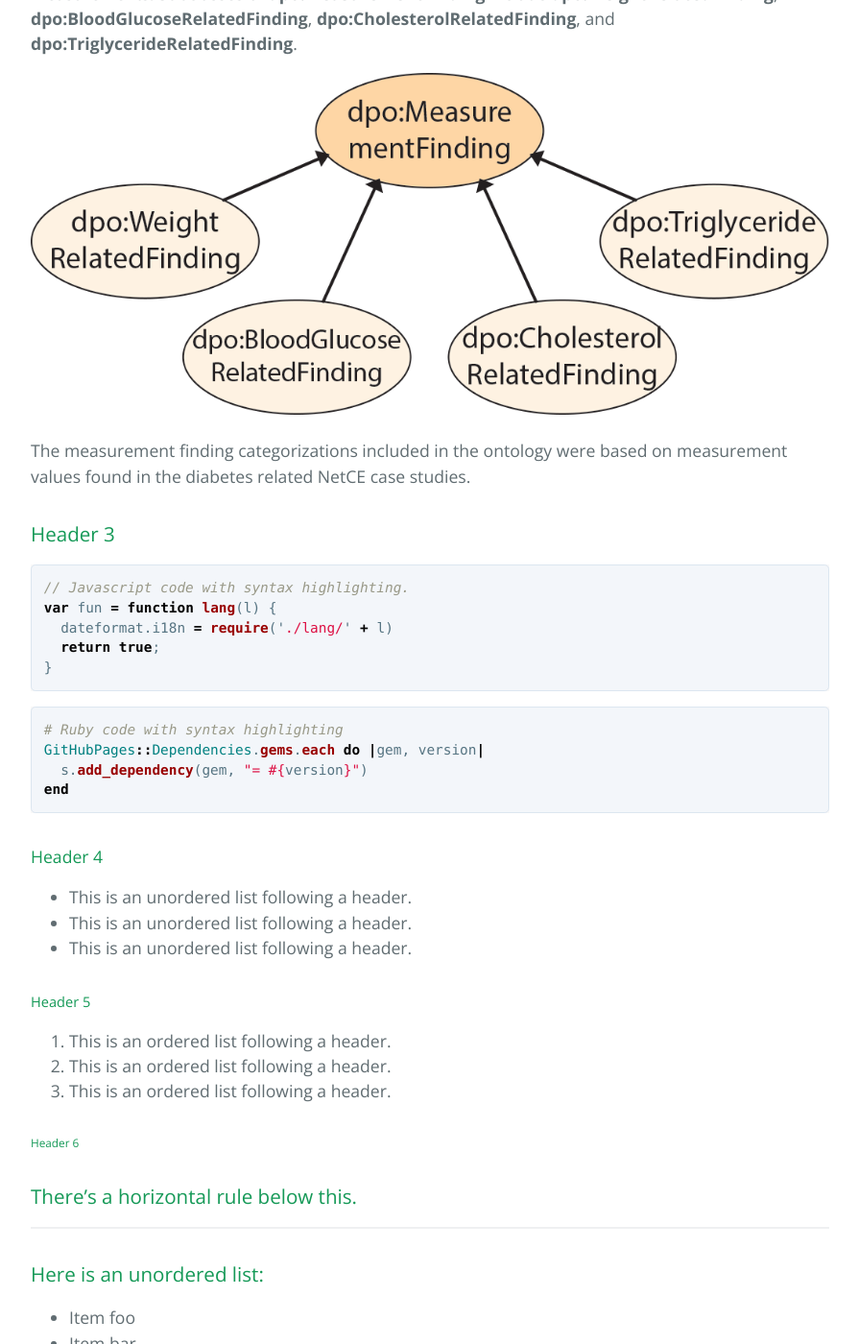
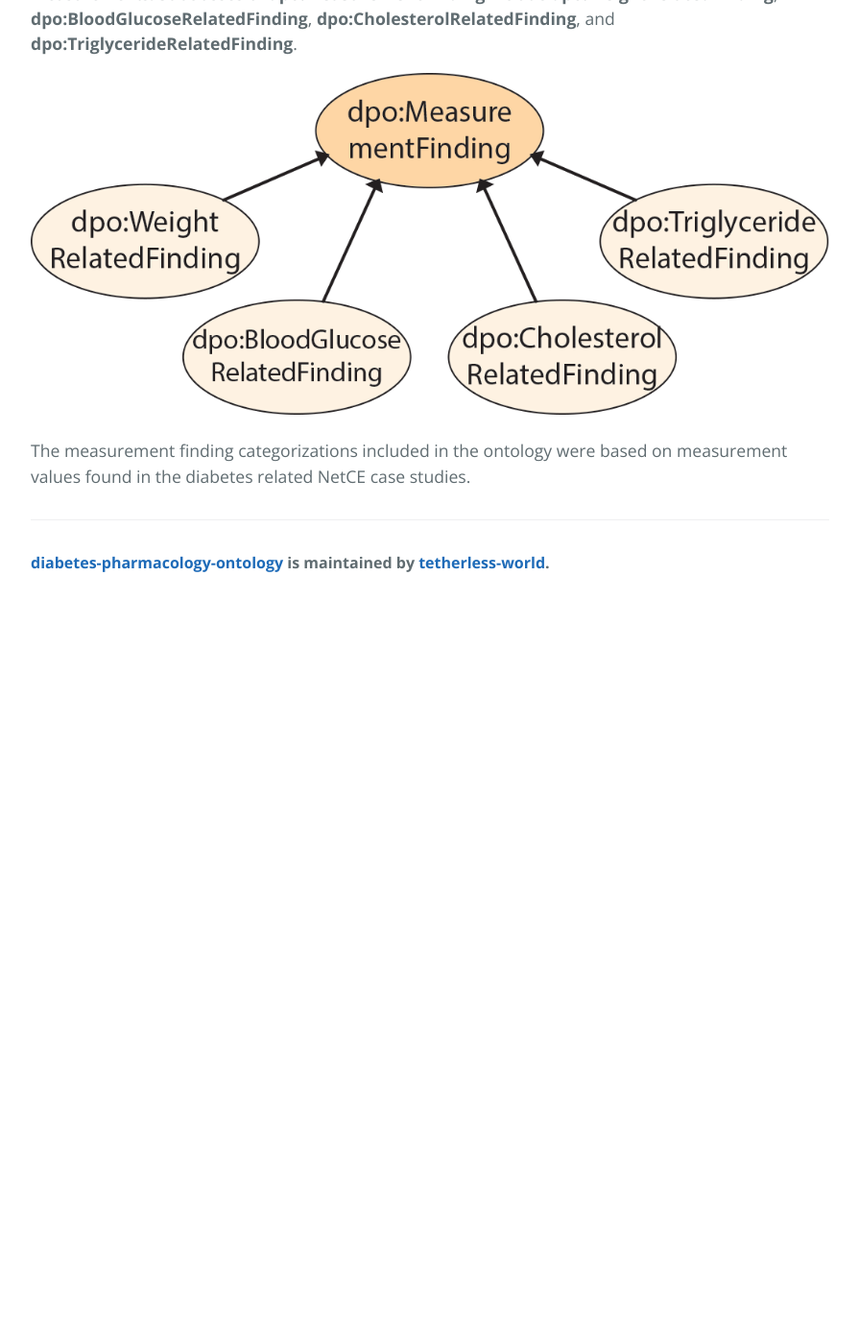
Before and after one commit to tetherless-world/diabetes-pharmacology-ontology, a Jekyll site: the page built from docs/index.md, in a window 1280 px wide and 1400 px high, scrolled down 3648 px. Shown: the whole window at 96% size, without its empty margins (192-1087 px from the left). Built offline with Jekyll 4.4.1, drawn with Linux system fonts in a browser that asks for light colours; our own code applies the rules of GitHub Pages for plain Markdown files; after the commit the page ends 4278 px from its top, so only the background shows below that; some of the changed text lies outside the part shown.

Commit message:
documentation test 2

````diff
--- a/docs/_layouts/default.html
+++ b/docs/_layouts/default.html
@@ -25,7 +25,7 @@
         <a href="{{ site.github.zip_url }}" class="btn">Download .zip</a>
         <a href="{{ site.github.tar_url }}" class="btn">Download .tar.gz</a>
       {% endif %}
-        <a href="{{ '/docs/DiabetesPharmacologyOntology/index-en.html' }}">Documentation</a>
+        <a href="{{ '/docs/DiabetesPharmacologyOntology/index-en.html' | relative_url }}" class="btn">Documentation</a>
     </header>
 
     <main id="content" class="main-content" role="main">
--- a/docs/index.md
+++ b/docs/index.md
@@ -70,99 +70,3 @@ The measurement finding branch contains categorizations that can be made based o
 ![pto:MeasurementFinding](./assets/images/MeasurementFinding.png)
 
 The measurement finding categorizations included in the ontology were based on measurement values found in the diabetes related NetCE case studies.
-
-### Header 3
-
-```js
-// Javascript code with syntax highlighting.
-var fun = function lang(l) {
-  dateformat.i18n = require('./lang/' + l)
-  return true;
-}
-```
-
-```ruby
-# Ruby code with syntax highlighting
-GitHubPages::Dependencies.gems.each do |gem, version|
-  s.add_dependency(gem, "= #{version}")
-end
-```
-
-#### Header 4
-
-*   This is an unordered list following a header.
-*   This is an unordered list following a header.
-*   This is an unordered list following a header.
-
-##### Header 5
-
-1.  This is an ordered list following a header.
-2.  This is an ordered list following a header.
-3.  This is an ordered list following a header.
-
-###### Header 6
-
-
-### There's a horizontal rule below this.
-
-* * *
-
-### Here is an unordered list:
-
-*   Item foo
-*   Item bar
-*   Item baz
-*   Item zip
-
-### And an ordered list:
-
-1.  Item one
-1.  Item two
-1.  Item three
-1.  Item four
-
-### And a nested list:
-
-- level 1 item
-  - level 2 item
-  - level 2 item
-    - level 3 item
-    - level 3 item
-- level 1 item
-  - level 2 item
-  - level 2 item
-  - level 2 item
-- level 1 item
-  - level 2 item
-  - level 2 item
-- level 1 item
-
-### Small image
-
-![Octocat](https://github.githubassets.com/images/icons/emoji/octocat.png)
-
-### Large image
-
-![Branching](https://guides.github.com/activities/hello-world/branching.png)
-
-
-### Definition lists can be used with HTML syntax.
-
-<dl>
-<dt>Name</dt>
-<dd>Godzilla</dd>
-<dt>Born</dt>
-<dd>1952</dd>
-<dt>Birthplace</dt>
-<dd>Japan</dd>
-<dt>Color</dt>
-<dd>Green</dd>
-</dl>
-
-```
-Long, single-line code blocks should not wrap. They should horizontally scroll if they are too long. This line should be long enough to demonstrate this.
-```
-
-```
-The final element.
-```
````
